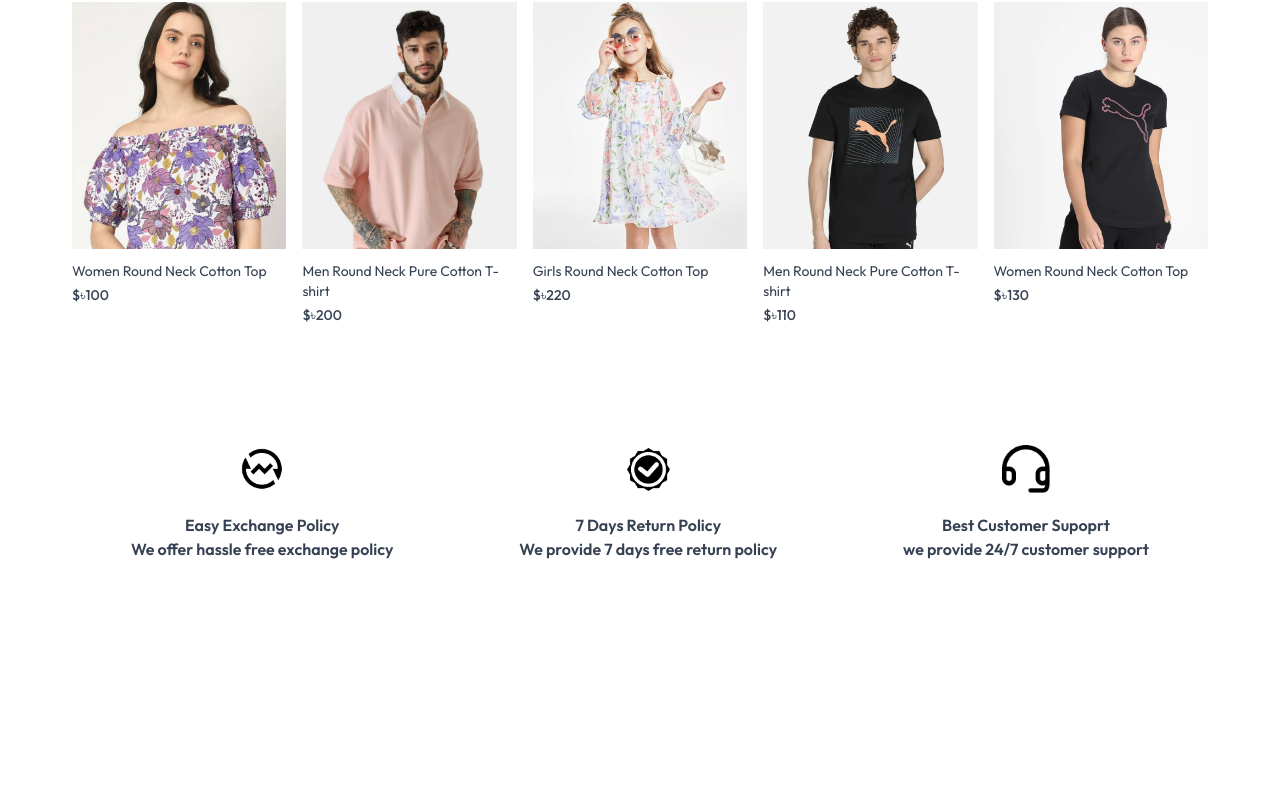
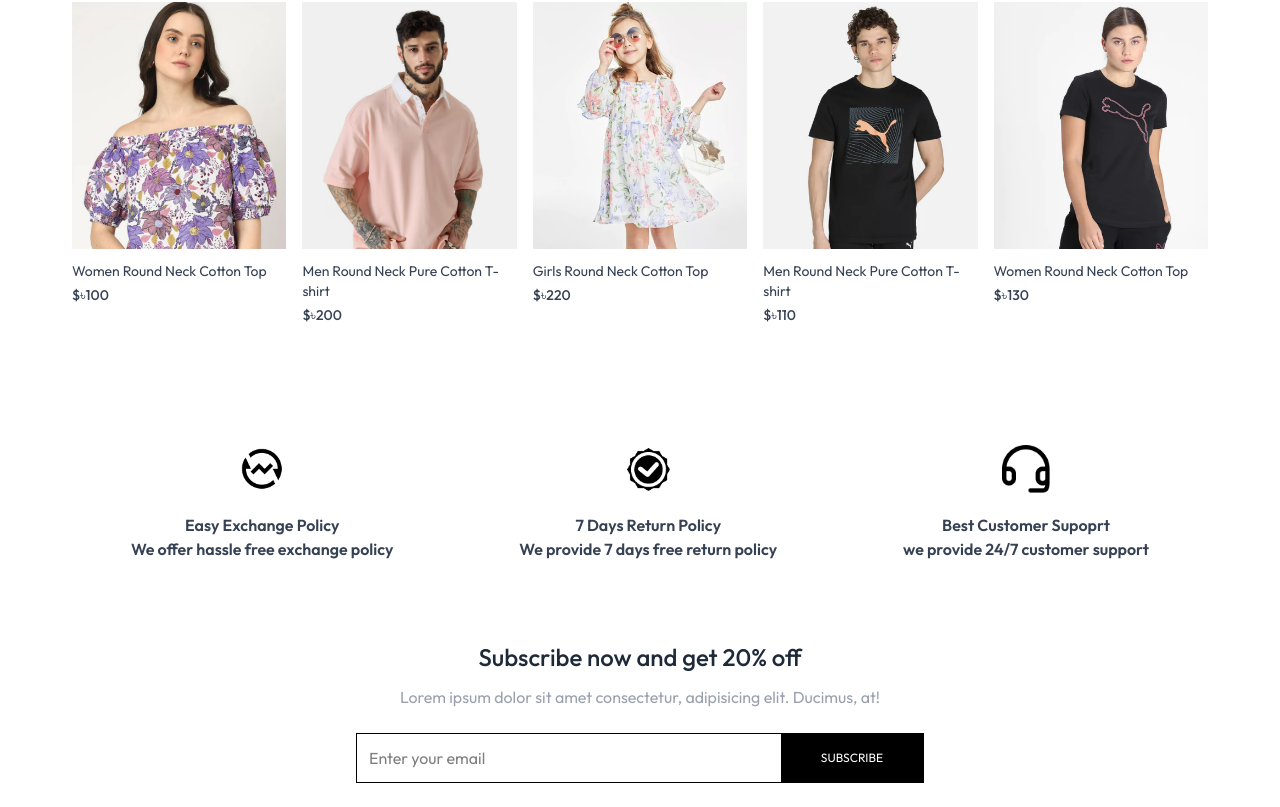
Before and after one commit to shagorpixel/mearn-stack-ecommerce-website-2025, a React (Vite) app in the folder client/: page / in a window 1280 px wide. Shown: the part 1518-2325 px from the top of the page. Before the commit the page ends 2159 px from the top, so only its background shows below. Built offline with nearby package versions, Linux system fonts and the light colour scheme.

Commit message:
Add NewsLetterBox Component

```diff
--- /dev/null
+++ b/client/src/Components/NewsLetterBox.jsx
@@ -0,0 +1,19 @@
+import React from 'react';
+
+const NewsLetterBox = () => {
+    const submitHandle = (event)=>{
+        event.preventDefault()
+    }
+    return (
+        <div className=' text-center'>
+            <p className=' text-2xl font-medium text-gray-800'>Subscribe now and get 20% off</p>
+            <p className=' text-gray-400 mt-3'>Lorem ipsum dolor sit amet consectetur, adipisicing elit. Ducimus, at!</p>
+            <form onSubmit={submitHandle} className=' w-full sm:w-1/2 flex items-center gap-3 mx-auto my-6 border pl-3'>
+                <input className=' w-full sm:flex-1 outline-none' type="email" placeholder='Enter your email' required />
+                <button className=' bg-black text-white text-xs px-10 py-4 cursor-pointer' type='submit'>SUBSCRIBE</button>
+            </form>
+        </div>
+    );
+};
+
+export default NewsLetterBox;
--- a/client/src/Pages/Home.jsx
+++ b/client/src/Pages/Home.jsx
@@ -3,6 +3,7 @@
 import LeatestCollection from '../Components/LeatestCollection';
 import BestSeller from '../Components/BestSeller';
 import OurPolicy from '../Components/OurPolicy';
+import NewsLetterBox from '../Components/NewsLetterBox';
 
 const Home = () => {
     return (
@@ -11,6 +12,7 @@
             <LeatestCollection />
             <BestSeller />
             <OurPolicy />
+            <NewsLetterBox />
         </div>
     );
 };
```
